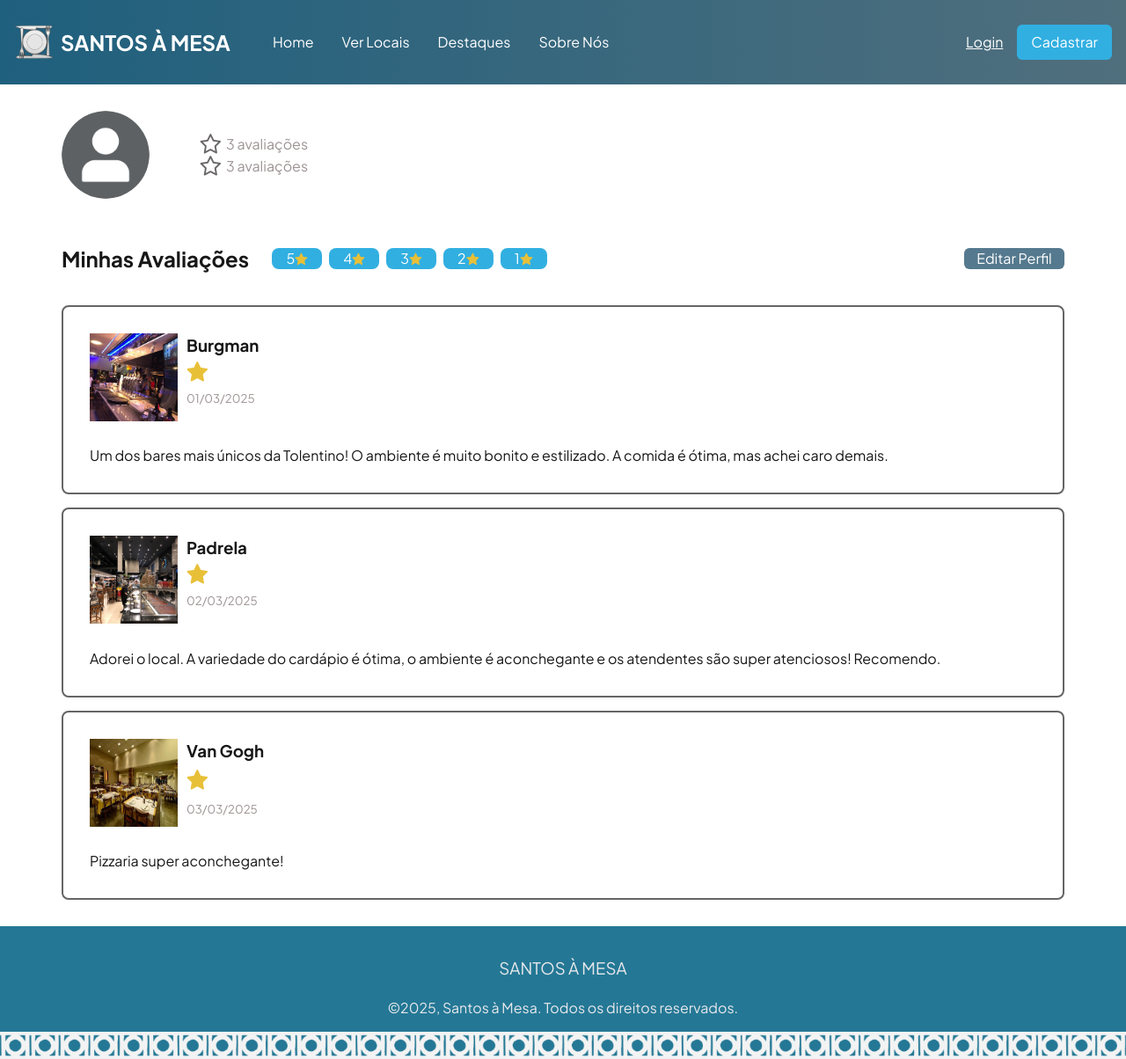
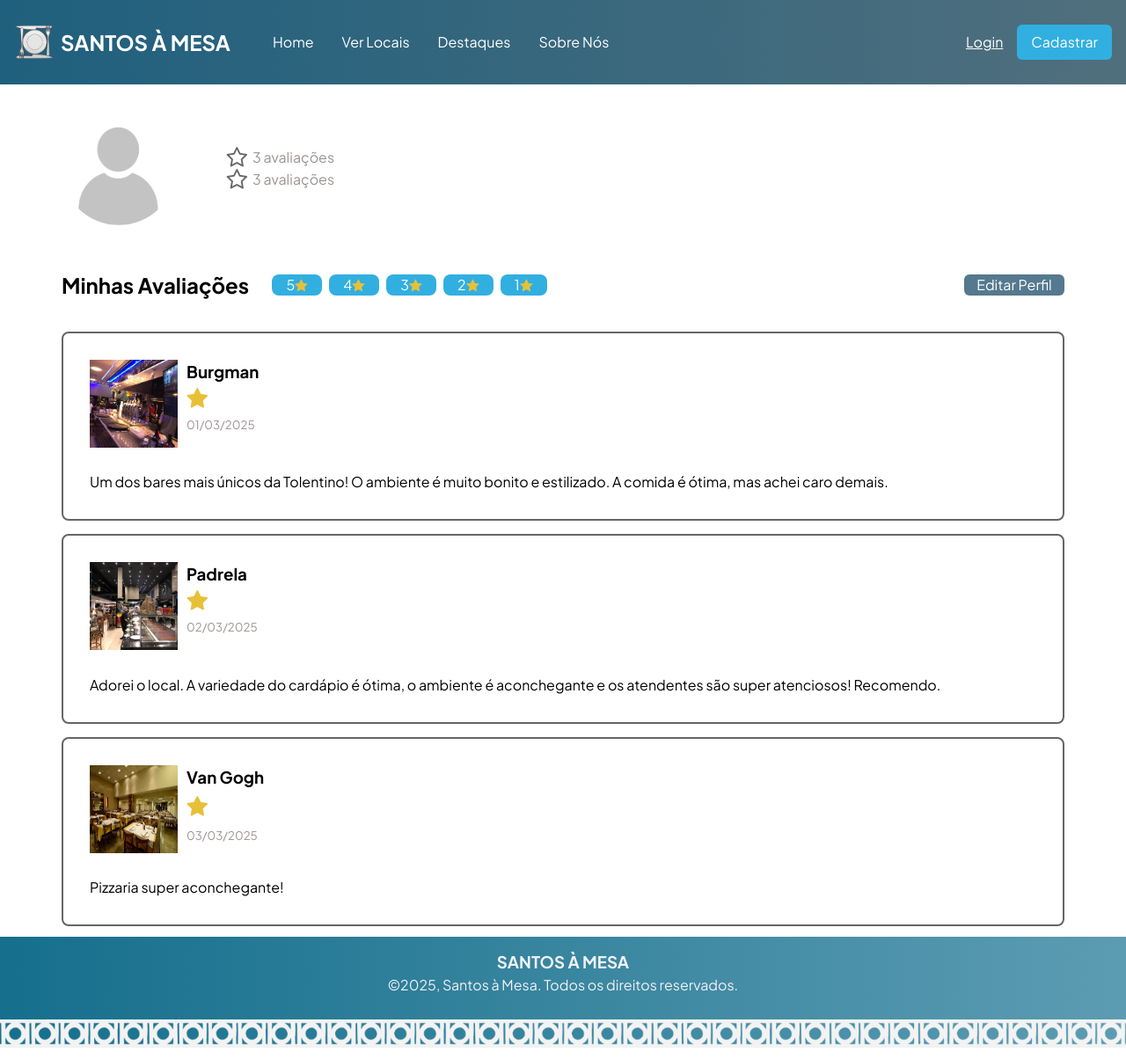
Before and after one commit to aguiar-marcelo/santosamesa, a Next.js app: page /perfil in a window 1280 px wide. Shown: the whole page at 88% size. Built offline with nearby package versions, Linux system fonts and the light colour scheme.

Commit message:
feat: puxando img no perfil

```diff
--- a/src/app/globals.css
+++ b/src/app/globals.css
@@ -9,7 +9,7 @@
 
 @media (prefers-color-scheme: dark) {
   :root {
-    --background: #0a0a0a;
+/*     --background: #0a0a0a; */
     --foreground: #ededed;
   }
 }
@@ -21,6 +21,7 @@ body {
 }
 
 h1 {
+  color:black;
   display: block;
   font-size: 2em;
   margin-top: 0.67em;
@@ -30,6 +31,7 @@ h1 {
 }
 
 h2 {
+  color:black;
   display: block;
   font-size: 1.5em;
   margin-top: 0.83em;
@@ -39,6 +41,7 @@ h2 {
 }
 
 h3 {
+  color:black;
   display: block;
   font-size: 1.17em;
   margin-top: 1em;
@@ -48,6 +51,7 @@ h3 {
 }
 
 h4 {
+  color:black;
   display: block;
   font-size: 1em;
   margin-top: 1.33em;
@@ -57,6 +61,7 @@ h4 {
 }
 
 h5 {
+  color:black;
   display: block;
   font-size: .83em;
   margin-top: 1.67em;
--- a/src/components/MenuSection.tsx
+++ b/src/components/MenuSection.tsx
@@ -37,7 +37,7 @@ const MenuSection = () => {
               <div className="flex gap-5">
                 <Link href="/perfil" className="text-white hover:underline">
                   <Image
-                    className="ml-3 h-12 w-11 rounded-xl"
+                    className="ml-3 h-12 w-12 rounded-full"
                     src={user.profilePicture || "/img/user-null.png"}
                     alt=""
                     width="500"
--- a/src/components/ProfilePage.tsx
+++ b/src/components/ProfilePage.tsx
@@ -3,6 +3,7 @@ import React from 'react';
 import Image from 'next/image';
 import { useAuth } from '@/context/AuthContext';
 import MenuSection from './MenuSection';
+import FooterSection from './FooterSection';
 
 const ProfilePage = () => {
     const { user, token, signOut } = useAuth();
@@ -16,13 +17,11 @@ const ProfilePage = () => {
                 <div className="ml-[70px] mr-[70px]">
                     <div className="flex gap-[5%] items-center mt-[30px] mb-[30px]">
                         <img
-                            className="rounded-full w-[100px] h-[100px] object-cover"
-                            src="img/placeholder-perfil.png"
+                            className="rounded-full w-[130px] h-[130px] object-cover"
+                            src={user?.profilePicture ?? "/img/user-null.png"}
                             alt="Foto de Perfil"
                         />
                         <div className="flex flex-col">
-                            {/*                        <div className="flex gap-[5%] items-center mt-[30px] mb-[30px]"> */}
-
                             <div className="flex flex-col">
                                 {user && token ? (
                                     <h1 className="mb-[4px] mt-[4px]">{user.email}</h1>
@@ -40,7 +39,6 @@ const ProfilePage = () => {
                                     </>
                                 )}
                             </div>
-                            {/*                </div> */}
                             <div className="flex items-center">
                                 <img
                                     className="w-[25px] h-[25px] mr-[5px]"
@@ -134,13 +132,7 @@ const ProfilePage = () => {
                     </div>
                 </div>
 
-                <div className="bg-[#247895] mt-[30px] w-full">
-                    <div className="flex flex-col items-center text-[#e8e8ec] p-[15px]">
-                        <h3>SANTOS À MESA</h3>
-                        ©2025, Santos à Mesa. Todos os direitos reservados.
-                    </div>
-                    <Image src={"/img/img-mureta.png"} width="1000" height="1000" className="w-full" alt="muretas-santos" />
-                </div>
+                <FooterSection />
             </div>
         </div>
     );
```
